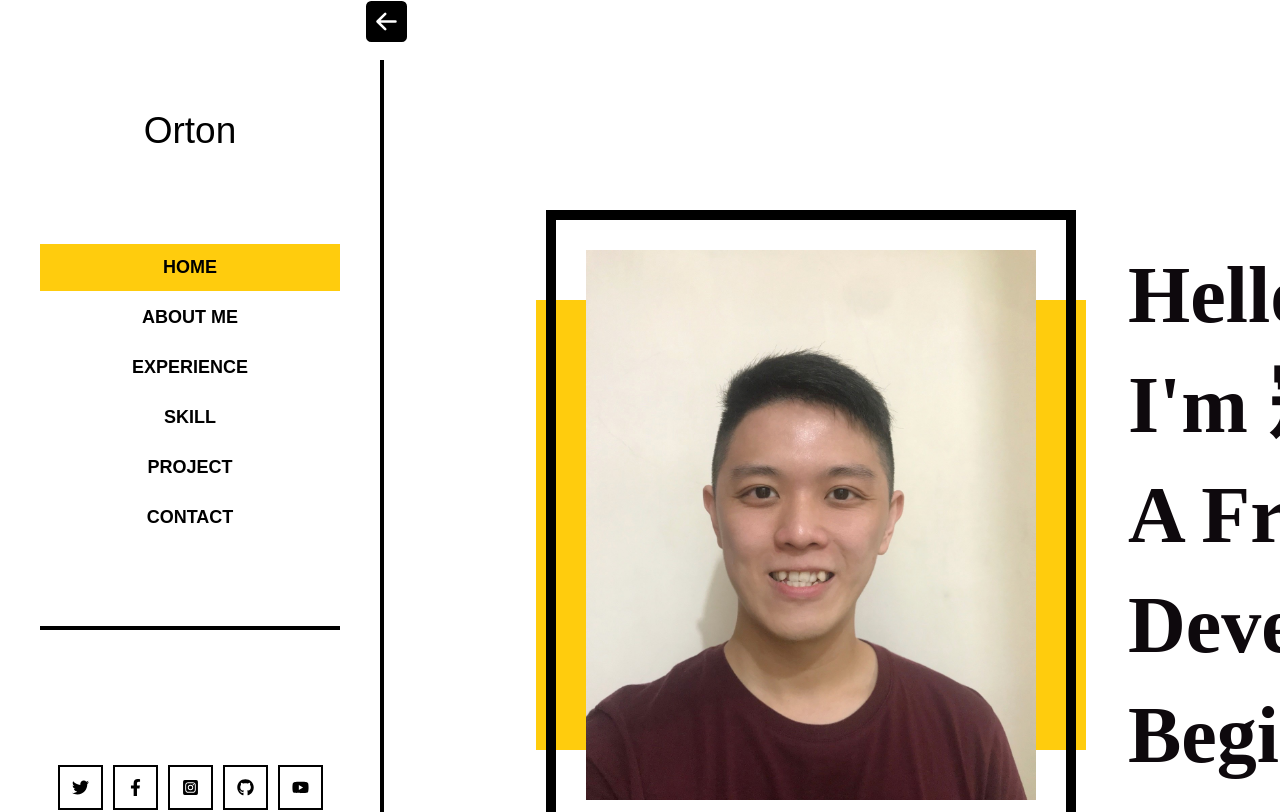
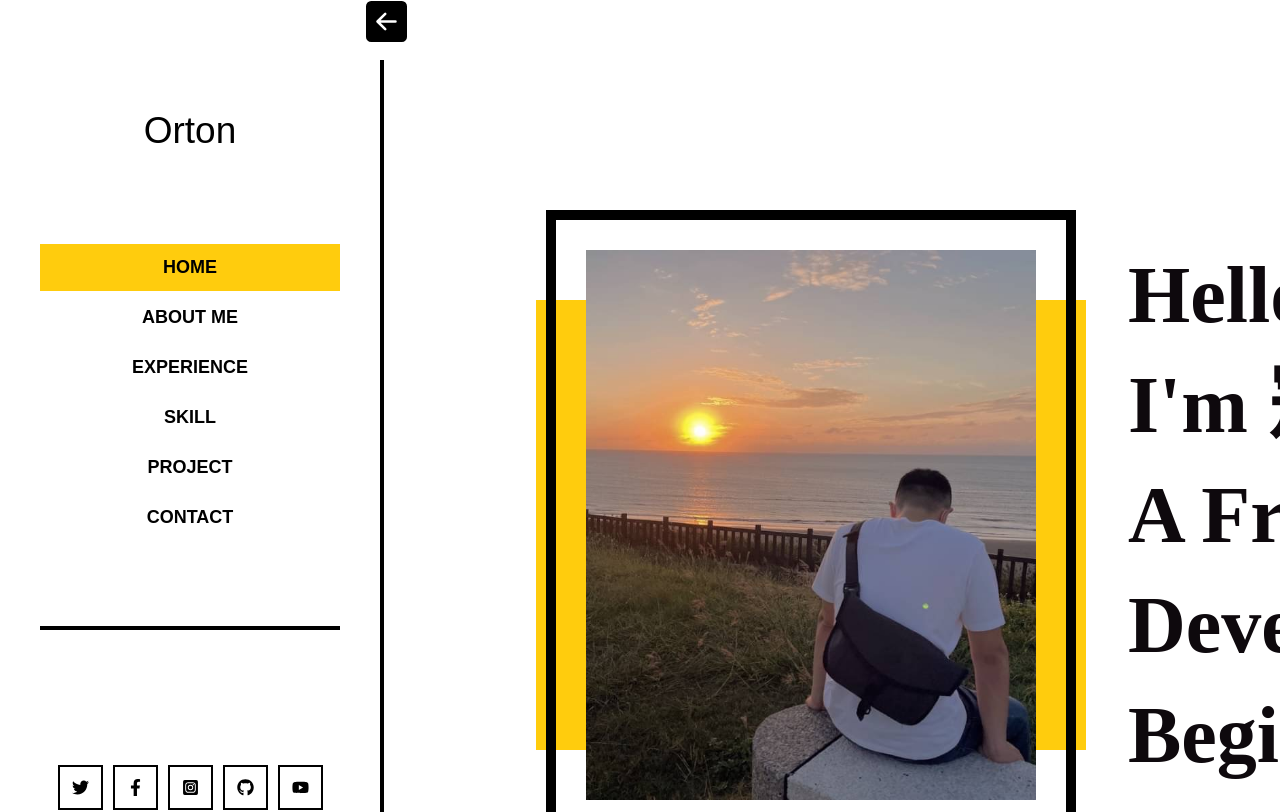
Before and after one commit to g01965250/resume, a React (Create React App) app: page / in a window 1280 px wide. Shown: the top 812 px of the page. Built offline with nearby package versions, Linux system fonts and the light colour scheme.

Commit message:
updata picture

```diff
--- a/src/App.css
+++ b/src/App.css
@@ -185,6 +185,7 @@
   z-index: 3;
   top: 0px;
   left: 64px;
+  background-position: top;
 }
 .picture-background{
   width: 550px;
@@ -441,6 +442,7 @@
   padding: 10px;
   border-radius: 15px ;
   display: none;
+  font-family:Noto Sans TC,sans-serif;
 }
 .exclamationIcon-wrapper:hover .project-exclamation-wrapper{
   display: block;
```
Also changed, not shown: src/image/me.jpg.
